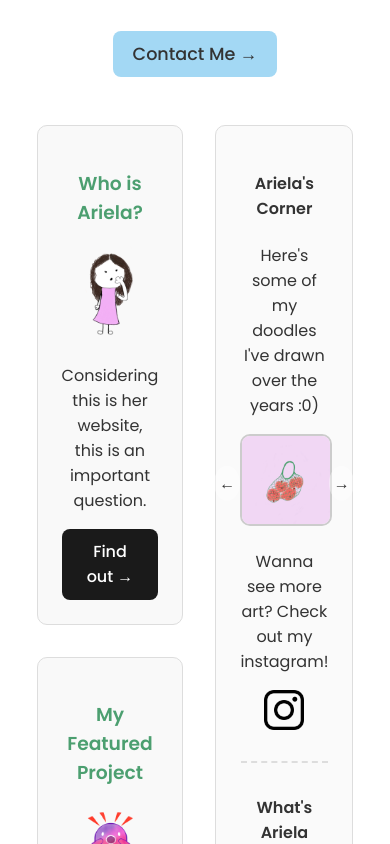
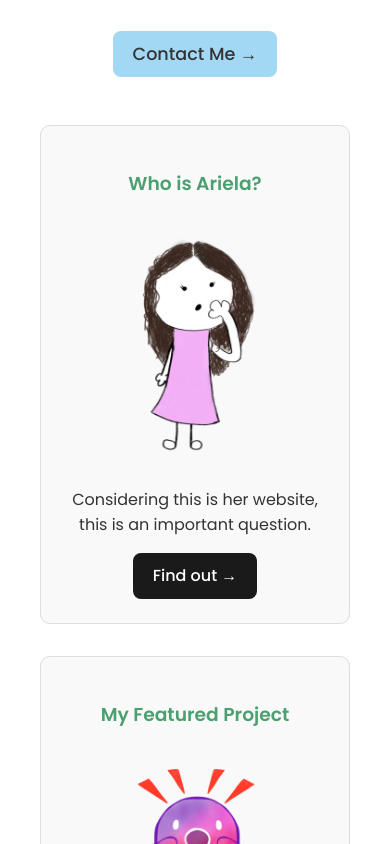
Before and after one commit to arielamyash/ariela-website, a React (Vite) app: page / in a window 390 px wide. Shown: the part 700-1544 px from the top of the page. Built offline with nearby package versions, Linux system fonts and the light colour scheme.

Commit message:
Fix home page for mobile/smaller screens

```diff
--- a/src/pages/home.css
+++ b/src/pages/home.css
@@ -24,13 +24,42 @@
   .content-section {
     display: flex;
     gap: 2rem;
+    flex-direction: row;
+    flex-wrap: wrap;
+    align-items: stretch;
+    margin-bottom: 2rem;
   }
+
+  @media (max-width: 768px) {
+    .content-section {
+      flex-direction: column;
+    }
+
+    .main-column,
+    .sidebar {
+        width: 100%;
+        box-sizing: border-box;
+    }
+    .sidebar{
+        margin-bottom: 2rem;
+    }
+    .home-container{
+        overscroll-behavior: none;
+    }
+}
+
+    @media (min-width: 769px) {
+        .teaser-card{
+            height: 100%;
+        }
+    }
 
   .main-column {
     flex: 3;
     display: flex;
     flex-direction: column;
     gap: 2rem;
+    width: 100%;
   }
 
   .teaser-card {
@@ -47,6 +76,7 @@
     border-radius: 10px;
     background-color: #fafafa;
     text-align: center;
+    width: 100%;
   }
 
   .doodle-image-wrapper {
@@ -63,7 +93,7 @@
   .doodle-carousel img {
     width: 100%;
     position: relative;
-    max-width: 100%;
+    max-width: 400px;
     height: auto;
     aspect-ratio: 1;
     object-fit: cover;
```
